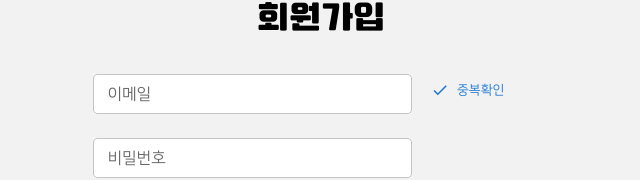
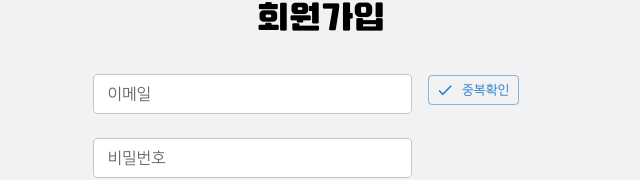
Before and after one commit to CSID-DGU/2022-2-OSSP1-MooMinn-4, a React (Create React App) app: page /signup in a window 1280 px wide. Shown: the part 122-302 px from the top of the page, without its empty margins (319-959 px from the left). Built offline with nearby package versions, Linux system fonts and the light colour scheme.

Commit message:
signup 버튼 수정

```diff
--- a/src/pages/SignUp.js
+++ b/src/pages/SignUp.js
@@ -91,7 +91,7 @@ const SignUp = () => {
                                 onChange={onChangeEmail} />
                             <span className="helper">{emptyEmail && '이메일을 입력하세요.'}</span>
                         </Stack>
-                        <Button startIcon={<CheckIcon />} size="small">
+                        <Button startIcon={<CheckIcon />} variant="outlined" size="small">
                             중복확인
                         </Button>
                     </Stack>
```
